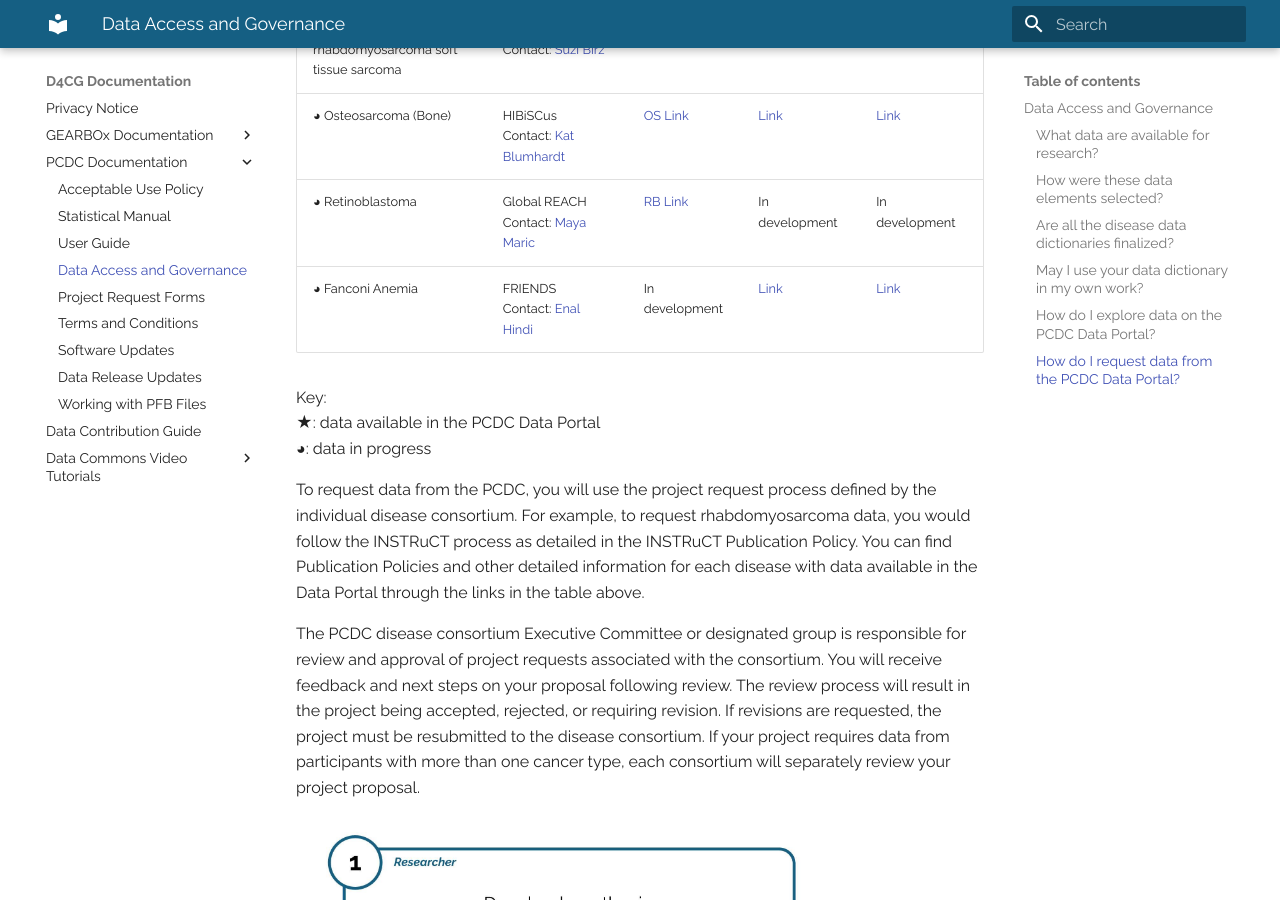
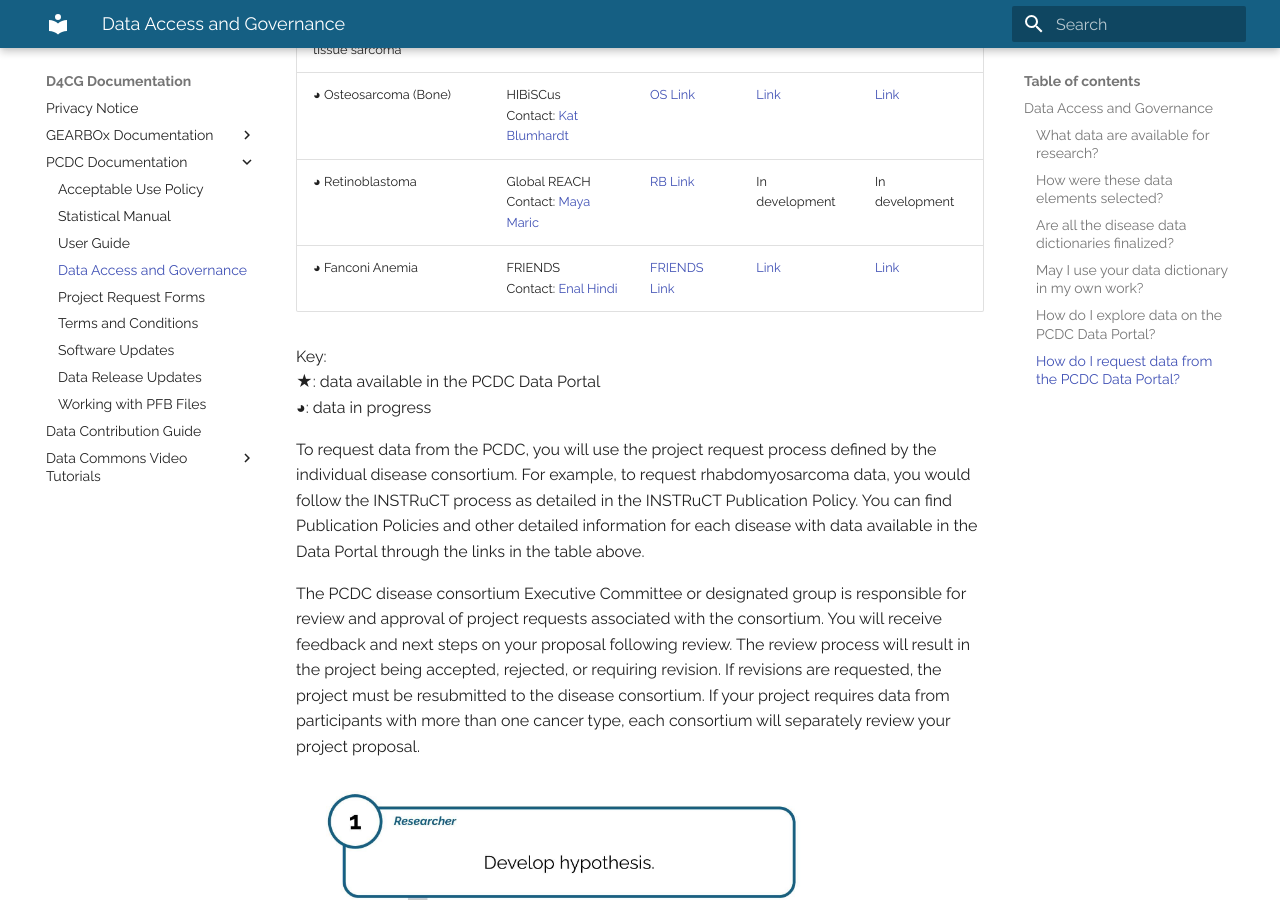
Before and after one commit to chicagopcdc/docs.pedscommons.org, an MkDocs documentation site: the page built from docs/DataAccessAndGovernance.md, in a window 1280 px wide and 900 px high, scrolled down 2835 px. Built offline with MkDocs 1.6.1 and Material for MkDocs 9.7.7, drawn with Linux system fonts in a browser that asks for light colours.

Commit message:
Update DataAccessAndGovernance.md
Updated with Link to FRIENDS Data Dictionary.

```diff
--- a/docs/DataAccessAndGovernance.md
+++ b/docs/DataAccessAndGovernance.md
@@ -61,7 +61,7 @@ If you wish to perform research with data from the PCDC, your proposed project m
 | ★ Non-rhabdomyosarcoma soft tissue sarcoma | INSTRuCT <br>Contact: [Suzi Birz](mailto:sbirz@bsd.uchicago.edu) | [NRSTS Link](https://docs.google.com/spreadsheets/d/1gDTwDYylH0UakFcNoGBp6etUKKkLVCkZGr-P6NoyN5Y/edit?gid=2127647995#gid=2127647995&range=A1){:target="_blank"} | [Link](https://commons.cri.uchicago.edu/wp-content/uploads/2021/07/INSTRuCT_PublicationPolicy-20200914.pdf){:target="_blank"} | [Link](https://commons.cri.uchicago.edu/wp-content/uploads/2021/07/INSTRuCT_ApplicationForm-20200703.docx) |
 | ◕ Osteosarcoma (Bone) | HIBiSCus <br>Contact: [Kat Blumhardt](mailto:kblumhardt@uchicago.edu) | [OS Link](https://docs.google.com/spreadsheets/d/15g8aOtaZ9DS7-mBO42AR18g0ScqlPHkalOiV457ddoU/edit#gid=249286314){:target="_blank"} | [Link](https://commons.cri.uchicago.edu/wp-content/uploads/2022/02/HIBiSCus-PublicationPolicy.pdf){:target="_blank"} | [Link](https://commons.cri.uchicago.edu/wp-content/uploads/2022/02/HIBiSCus-ProjectProposalForm20220218.docx) |
 | ◕ Retinoblastoma | Global REACH <br>Contact: [Maya Maric](mailto:mmaric@bsd.uchicago.edu)| [RB Link](https://docs.google.com/spreadsheets/d/1ytw-GJgWJv2NWD3EthEiCrQo-v1tUGHMNJlm7Thiers/edit#gid=812161907){:target="_blank"} | In development | In development |
-| ◕ Fanconi Anemia | FRIENDS <br>Contact: [Enal Hindi](mailto:ehindi@bsd.uchicago.edu) | In development | [Link](https://drive.google.com/file/d/1fB5GymldC9q-EsHkXgwyH898VzN89wqa/view?usp=sharing){:target="_blank"} | [Link](https://drive.google.com/uc?export=download&id=1Wyi3ql6plyUoVkMHJxvNnwyFjqBan3IA) |
+| ◕ Fanconi Anemia | FRIENDS <br>Contact: [Enal Hindi](mailto:ehindi@bsd.uchicago.edu) | [FRIENDS Link](https://docs.google.com/spreadsheets/d/1v_RHahzeArrN_EYRt9b8eXfHoBOJkAOestaU1GCf5BY/edit?usp=sharing) | [Link](https://drive.google.com/file/d/1fB5GymldC9q-EsHkXgwyH898VzN89wqa/view?usp=sharing){:target="_blank"} | [Link](https://drive.google.com/uc?export=download&id=1Wyi3ql6plyUoVkMHJxvNnwyFjqBan3IA) |
 
 Key:
 ★: data available in the PCDC Data Portal
```
